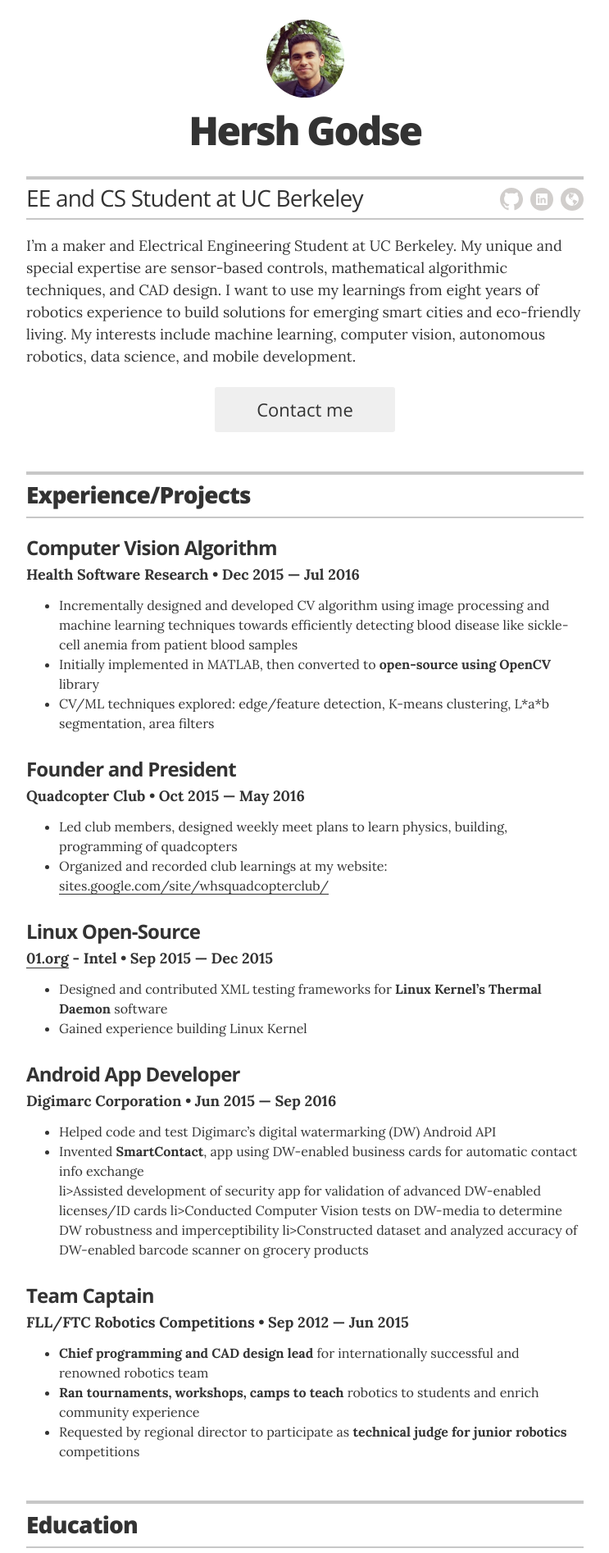
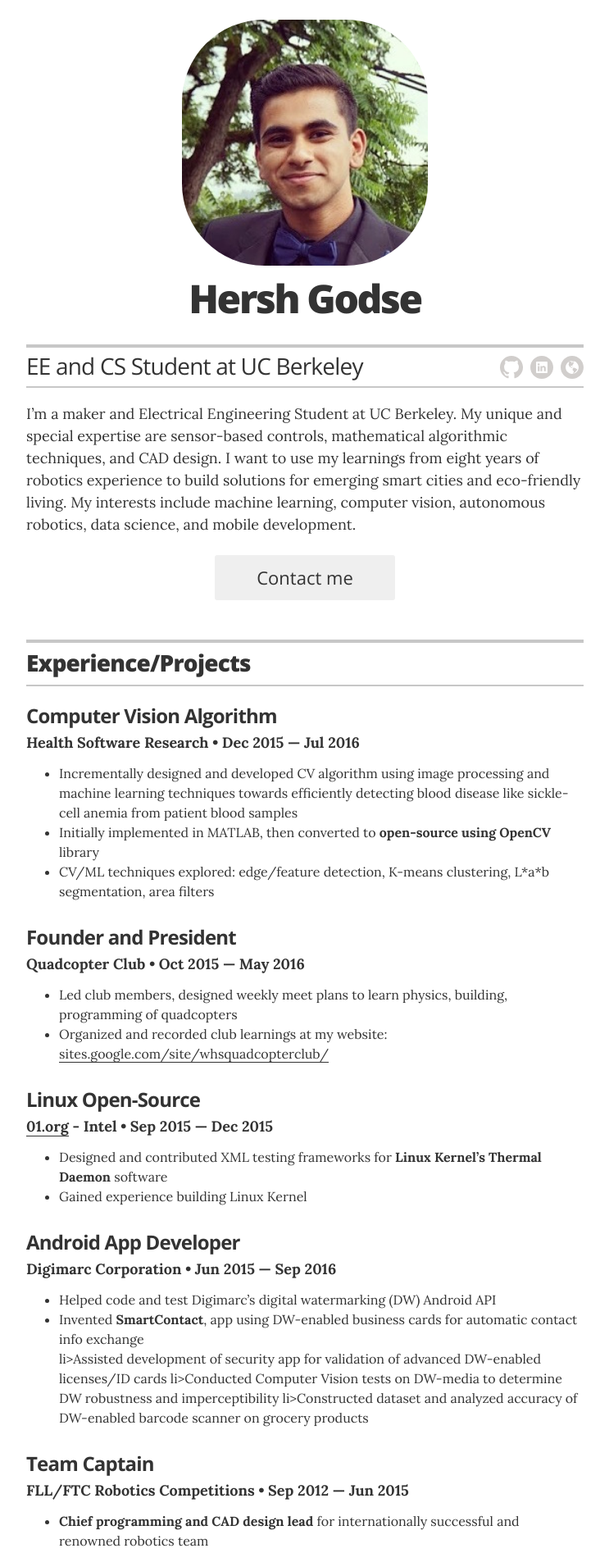
Before and after one commit to hershg/hershgResume.github.io, a Jekyll site: the page built from index.html, in a window 1280 px wide. Shown: the top 1894 px of the page at 82% size, without its empty margins (268-1011 px from the left). Built offline with Jekyll 4.4.1, drawn with Linux system fonts in a browser that asks for light colours.

Commit message:
test avatar

```diff
--- a/_sass/_resume.scss
+++ b/_sass/_resume.scss
@@ -21,8 +21,8 @@
 .page-header { padding: 1.5rem 0;
 
   .avatar {
-    width: 95px;
-    max-width: 100%;
+    width:300px;
+    height:300px;
     overflow: hidden;
     @include border-radius(100px);
     margin: 0 auto;
```
